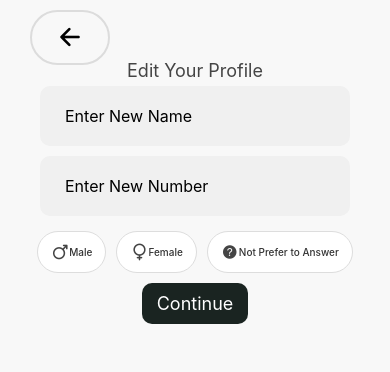
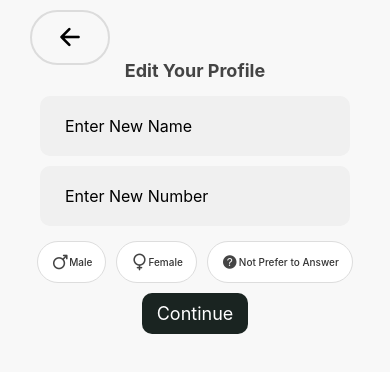
Before and after one commit to kaushlendrathe1710/LeleKartApp, a React Native app: screen /EditProfile in a window 390 px wide. Shown: the top 372 px of the page. Built offline with nearby package versions, Linux system fonts and the light colour scheme.

Commit message:
edit profile checkpoint

```diff
--- a/src/components/common/CBackBotton.tsx
+++ b/src/components/common/CBackBotton.tsx
@@ -19,6 +19,7 @@ const styles = StyleSheet.create({
     position: "absolute",
     top: 10,
     left: 30,
+    zIndex:100
   },
   backButton: {
     display: "flex",
--- a/src/screens/accountScreens/EditProfile.tsx
+++ b/src/screens/accountScreens/EditProfile.tsx
@@ -124,8 +124,10 @@ const styles = StyleSheet.create({
   },
   contentText: {
     marginTop:20,
+    marginBottom:10,
     fontSize: 18,
     paddingTop: 20,
+    fontWeight:"bold",
     color: "#444",
     textAlign: "center",
   },
```
